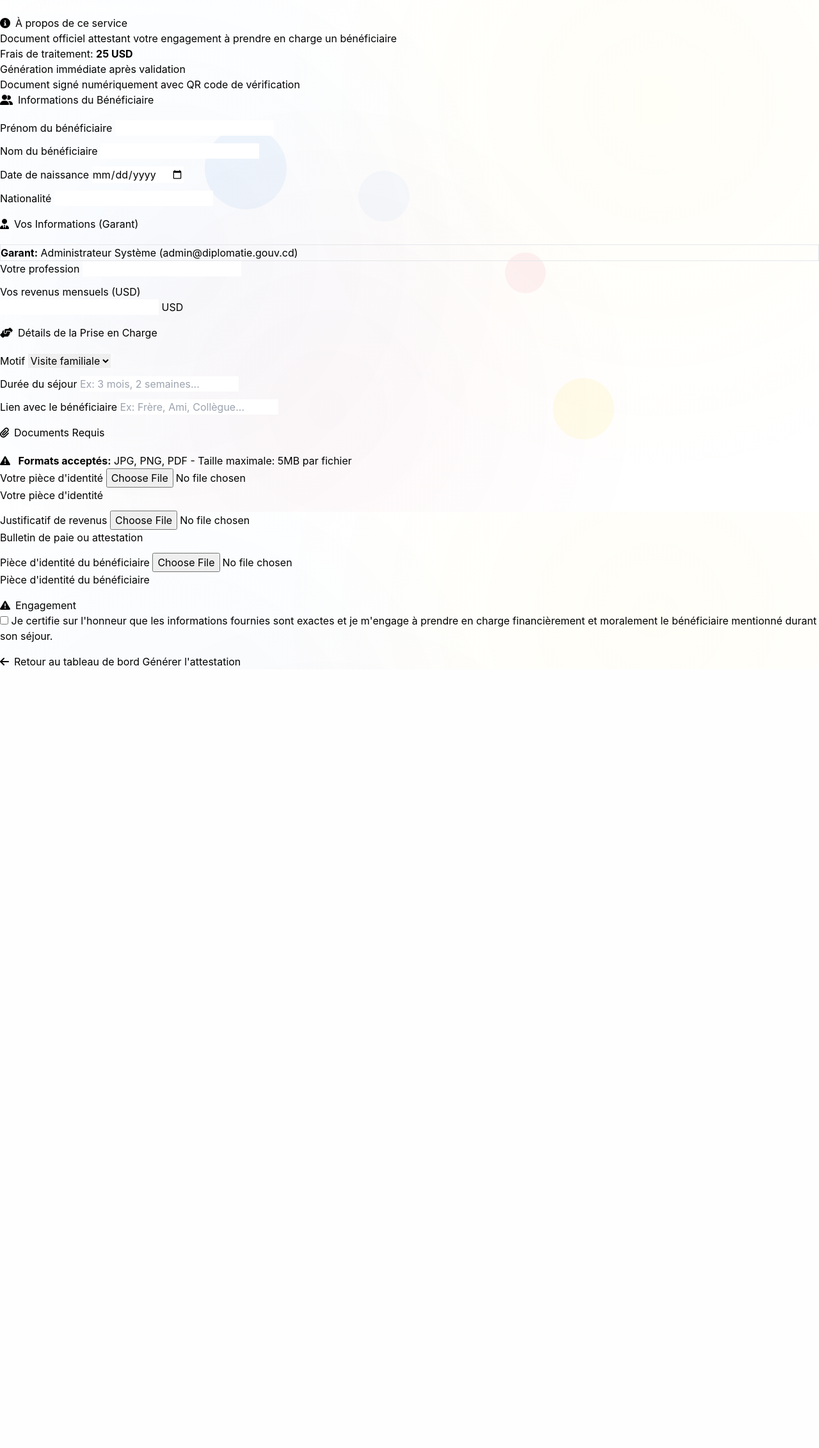
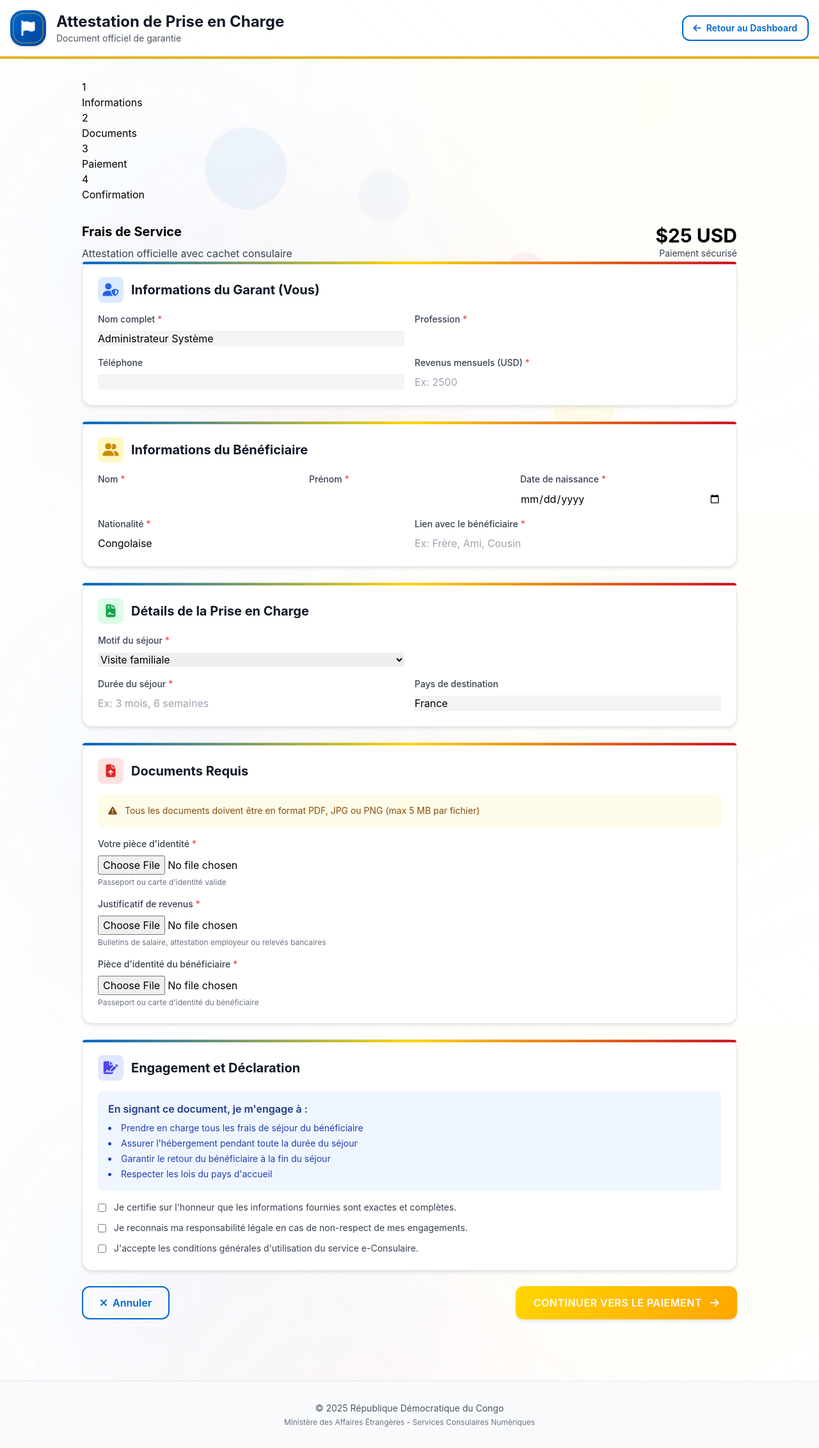
Before and after one commit to moa-digitalagency/ConsulConnect, a Flask app: page /services/care-attestation in a window 1280 px wide. Shown: the whole page at 64% size. Before the commit the page ends 1041 px from the top, so only its background shows below. Run offline with Flask 3, Linux system fonts and the light colour scheme; a user stored in the database is signed in; some libraries are stand-ins or nearby versions.

Commit message:
Update service pages and forms for better user navigation and styling
Refactor the `consular_card` route to remove profile completion check, update service page templates to use `user_dashboard` URL, and introduce a new `care_attestation_corporate.html` template with distinct styling and a step indicator.

Replit-Commit-Author: Agent
Replit-Commit-Session-Id: d0a70888-7530-4bee-9a01-1dbc99a88c0a
Replit-Commit-Checkpoint-Type: full_checkpoint
Replit-Commit-Screenshot-Url: https://storage.googleapis.com/screenshot-production-us-central1/ee96b9f9-639c-4f26-9278-f21e20ab80b9/d0a70888-7530-4bee-9a01-1dbc99a88c0a/5QEHBkn

```diff
--- a/routes.py
+++ b/routes.py
@@ -228,11 +228,6 @@ def user_profile():
 @app.route('/services/consular-card', methods=['GET', 'POST'])
 @login_required
 def consular_card():
-    # Check if profile is complete
-    if not current_user.profile_complete:
-        flash('Veuillez compléter votre profil avant de faire une demande.', 'warning')
-        return redirect(url_for('user_profile'))
-
     form = ConsularCardForm()
     if form.validate_on_submit():
         # Create application
@@ -368,7 +363,7 @@ def care_attestation():
         flash(f'Votre demande a été soumise. Référence: {application.reference_number}', 'success')
         return redirect(url_for('view_application', id=application.id))
 
-    return render_template('services/care_attestation.html', form=form)
+    return render_template('services/care_attestation_corporate.html', form=form)
 
 @app.route('/services/legalizations', methods=['GET', 'POST'])
 @login_required
--- a/templates/services/care_attestation.html
+++ b/templates/services/care_attestation.html
@@ -226,7 +226,7 @@
 
                     <!-- Buttons -->
                     <div class="d-flex justify-content-between">
-                        <a href="{{ url_for('dashboard') }}" class="btn btn-secondary">
+                        <a href="{{ url_for('user_dashboard') }}" class="btn btn-secondary">
                             <i class="fas fa-arrow-left me-2"></i>Retour au tableau de bord
                         </a>
                         {{ form.submit(class="btn btn-success btn-lg") }}
--- /dev/null
+++ b/templates/services/care_attestation_corporate.html
@@ -0,0 +1,432 @@
+{% extends "base.html" %}
+
+{% block title %}Attestation de Prise en Charge - e-Consulaire RDC{% endblock %}
+
+{% block extra_css %}
+<link rel="stylesheet" href="{{ url_for('static', filename='css/corporate.css') }}">
+<style>
+    .step-indicator {
+        display: flex;
+        justify-content: space-between;
+        margin-bottom: 2rem;
+        position: relative;
+    }
+
+    .step-indicator::before {
+        content: '';
+        position: absolute;
+        top: 20px;
+        left: 0;
+        right: 0;
+        height: 2px;
+        background: #E5E7EB;
+        z-index: 0;
+    }
+
+    .step {
+        display: flex;
+        flex-direction: column;
+        align-items: center;
+        position: relative;
+        z-index: 1;
+    }
+
+    .step-circle {
+        width: 40px;
+        height: 40px;
+        border-radius: 50%;
+        background: white;
+        border: 2px solid #E5E7EB;
+        display: flex;
+        align-items: center;
+        justify-content: center;
+        font-weight: bold;
+        margin-bottom: 0.5rem;
+    }
+
+    .step.active .step-circle {
+        background: #FFD700;
+        border-color: #FFD700;
+        color: #333;
+    }
+
+    .step.completed .step-circle {
+        background: #10B981;
+        border-color: #10B981;
+        color: white;
+    }
+
+    .step-label {
+        font-size: 0.875rem;
+        color: #6B7280;
+        text-align: center;
+    }
+
+    .step.active .step-label {
+        color: #FFD700;
+        font-weight: 600;
+    }
+
+    .service-fee {
+        background: linear-gradient(135deg, #FFD700 0%, #FFA500 100%);
+        color: #333;
+        padding: 1.5rem;
+        border-radius: 1rem;
+        margin-bottom: 2rem;
+    }
+</style>
+{% endblock %}
+
+{% block content %}
+<div class="min-h-screen pattern-overlay">
+    <!-- Header Corporate avec Navigation -->
+    <header class="bg-white shadow-sm border-b-4 border-yellow-500">
+        <div class="container mx-auto px-4 py-4">
+            <div class="flex items-center justify-between">
+                <!-- Logo et Titre -->
+                <div class="flex items-center space-x-4">
+                    <div class="logo-corporate w-14 h-14">
+                        <i class="fas fa-flag text-2xl text-white"></i>
+                    </div>
+                    <div>
+                        <h1 class="text-2xl font-bold text-gray-900">Attestation de Prise en Charge</h1>
+                        <p class="text-sm text-gray-600">Document officiel de garantie</p>
+                    </div>
+                </div>
+
+                <!-- Navigation -->
+                <div class="flex items-center space-x-4">
+                    <a href="{{ url_for('user_dashboard') }}" class="btn-corporate-secondary px-4 py-2 text-sm">
+                        <i class="fas fa-arrow-left mr-2"></i>Retour au Dashboard
+                    </a>
+                </div>
+            </div>
+        </div>
+    </header>
+
+    <!-- Contenu Principal -->
+    <div class="container mx-auto px-4 py-8">
+        <div class="max-w-5xl mx-auto">
+
+            <!-- Indicateur de Progression -->
+            <div class="step-indicator mb-8">
+                <div class="step active">
+                    <div class="step-circle">1</div>
+                    <span class="step-label">Informations</span>
+                </div>
+                <div class="step">
+                    <div class="step-circle">2</div>
+                    <span class="step-label">Documents</span>
+                </div>
+                <div class="step">
+                    <div class="step-circle">3</div>
+                    <span class="step-label">Paiement</span>
+                </div>
+                <div class="step">
+                    <div class="step-circle">4</div>
+                    <span class="step-label">Confirmation</span>
+                </div>
+            </div>
+
+            <!-- Information sur les Frais -->
+            <div class="service-fee">
+                <div class="flex items-center justify-between">
+                    <div>
+                        <h3 class="text-xl font-bold mb-2">Frais de Service</h3>
+                        <p class="text-gray-700">Attestation officielle avec cachet consulaire</p>
+                    </div>
+                    <div class="text-right">
+                        <div class="text-3xl font-bold">$25 USD</div>
+                        <p class="text-gray-700 text-sm">Paiement sécurisé</p>
+                    </div>
+                </div>
+            </div>
+
+            <!-- Formulaire -->
+            <form method="POST" enctype="multipart/form-data">
+                {{ form.hidden_tag() }}
+
+                <!-- Informations du Garant (Vous) -->
+                <div class="card-corporate p-6 mb-6 slide-up-corporate">
+                    <h3 class="text-xl font-bold text-gray-900 mb-4 flex items-center">
+                        <div class="w-10 h-10 bg-blue-100 rounded-lg flex items-center justify-center mr-3">
+                            <i class="fas fa-user-shield text-blue-600"></i>
+                        </div>
+                        Informations du Garant (Vous)
+                    </h3>
+
+                    {% if current_user.profile_complete %}
+                    <div class="bg-blue-50 p-3 rounded-lg mb-4">
+                        <p class="text-sm text-blue-800">
+                            <i class="fas fa-info-circle mr-2"></i>
+                            Ces informations sont automatiquement remplies depuis votre profil.
+                        </p>
+                    </div>
+                    {% endif %}
+
+                    <div class="grid grid-cols-1 md:grid-cols-2 gap-4 mb-4">
+                        <div>
+                            <label class="block text-sm font-medium text-gray-700 mb-2">
+                                Nom complet <span class="text-red-500">*</span>
+                            </label>
+                            <input type="text" value="{{ current_user.first_name }} {{ current_user.last_name }}"
+                                   class="form-input-corporate w-full bg-gray-100" readonly>
+                        </div>
+
+                        <div>
+                            <label class="block text-sm font-medium text-gray-700 mb-2">
+                                Profession <span class="text-red-500">*</span>
+                            </label>
+                            {{ form.guarantor_profession(class="form-input-corporate w-full", value=current_user.profession or '') }}
+                        </div>
+                    </div>
+
+                    <div class="grid grid-cols-1 md:grid-cols-2 gap-4">
+                        <div>
+                            <label class="block text-sm font-medium text-gray-700 mb-2">
+                                Téléphone
+                            </label>
+                            <input type="tel" value="{{ current_user.phone or '' }}"
+                                   class="form-input-corporate w-full bg-gray-100" readonly>
+                        </div>
+
+                        <div>
+                            <label class="block text-sm font-medium text-gray-700 mb-2">
+                                Revenus mensuels (USD) <span class="text-red-500">*</span>
+                            </label>
+                            {{ form.guarantor_income(class="form-input-corporate w-full", placeholder="Ex: 2500") }}
+                        </div>
+                    </div>
+                </div>
+
+                <!-- Informations du Bénéficiaire -->
+                <div class="card-corporate p-6 mb-6 slide-up-corporate" style="animation-delay: 0.1s;">
+                    <h3 class="text-xl font-bold text-gray-900 mb-4 flex items-center">
+                        <div class="w-10 h-10 bg-yellow-100 rounded-lg flex items-center justify-center mr-3">
+                            <i class="fas fa-user-friends text-yellow-600"></i>
+                        </div>
+                        Informations du Bénéficiaire
+                    </h3>
+
+                    <div class="grid grid-cols-1 md:grid-cols-3 gap-4 mb-4">
+                        <div>
+                            <label class="block text-sm font-medium text-gray-700 mb-2">
+                                Nom <span class="text-red-500">*</span>
+                            </label>
+                            {{ form.beneficiary_last_name(class="form-input-corporate w-full") }}
+                        </div>
+
+                        <div>
+                            <label class="block text-sm font-medium text-gray-700 mb-2">
+                                Prénom <span class="text-red-500">*</span>
+                            </label>
+                            {{ form.beneficiary_first_name(class="form-input-corporate w-full") }}
+                        </div>
+
+                        <div>
+                            <label class="block text-sm font-medium text-gray-700 mb-2">
+                                Date de naissance <span class="text-red-500">*</span>
+                            </label>
+                            {{ form.beneficiary_birth_date(class="form-input-corporate w-full") }}
+                        </div>
+                    </div>
+
+                    <div class="grid grid-cols-1 md:grid-cols-2 gap-4">
+                        <div>
+                            <label class="block text-sm font-medium text-gray-700 mb-2">
+                                Nationalité <span class="text-red-500">*</span>
+                            </label>
+                            {{ form.beneficiary_nationality(class="form-input-corporate w-full", value="Congolaise") }}
+                        </div>
+
+                        <div>
+                            <label class="block text-sm font-medium text-gray-700 mb-2">
+                                Lien avec le bénéficiaire <span class="text-red-500">*</span>
+                            </label>
+                            {{ form.relationship(class="form-input-corporate w-full", placeholder="Ex: Frère, Ami, Cousin") }}
+                        </div>
+                    </div>
+                </div>
+
+                <!-- Détails de la Prise en Charge -->
+                <div class="card-corporate p-6 mb-6 slide-up-corporate" style="animation-delay: 0.2s;">
+                    <h3 class="text-xl font-bold text-gray-900 mb-4 flex items-center">
+                        <div class="w-10 h-10 bg-green-100 rounded-lg flex items-center justify-center mr-3">
+                            <i class="fas fa-file-contract text-green-600"></i>
+                        </div>
+                        Détails de la Prise en Charge
+                    </h3>
+
+                    <div class="grid grid-cols-1 md:grid-cols-2 gap-4 mb-4">
+                        <div>
+                            <label class="block text-sm font-medium text-gray-700 mb-2">
+                                Motif du séjour <span class="text-red-500">*</span>
+                            </label>
+                            {{ form.purpose(class="form-input-corporate w-full", onchange="toggleOtherPurpose()") }}
+                        </div>
+
+                        <div id="otherPurposeField" style="display: none;">
+                            <label class="block text-sm font-medium text-gray-700 mb-2">
+                                Préciser le motif
+                            </label>
+                            {{ form.purpose_other(class="form-input-corporate w-full") }}
+                        </div>
+                    </div>
+
+                    <div class="grid grid-cols-1 md:grid-cols-2 gap-4">
+                        <div>
+                            <label class="block text-sm font-medium text-gray-700 mb-2">
+                                Durée du séjour <span class="text-red-500">*</span>
+                            </label>
+                            {{ form.duration(class="form-input-corporate w-full", placeholder="Ex: 3 mois, 6 semaines") }}
+                        </div>
+
+                        <div>
+                            <label class="block text-sm font-medium text-gray-700 mb-2">
+                                Pays de destination
+                            </label>
+                            <input type="text" value="{{ current_user.adresse_pays or 'France' }}"
+                                   class="form-input-corporate w-full bg-gray-100" readonly>
+                        </div>
+                    </div>
+                </div>
+
+                <!-- Documents Requis -->
+                <div class="card-corporate p-6 mb-6 slide-up-corporate" style="animation-delay: 0.3s;">
+                    <h3 class="text-xl font-bold text-gray-900 mb-4 flex items-center">
+                        <div class="w-10 h-10 bg-red-100 rounded-lg flex items-center justify-center mr-3">
+                            <i class="fas fa-file-upload text-red-600"></i>
+                        </div>
+                        Documents Requis
+                    </h3>
+
+                    <div class="bg-yellow-50 p-4 rounded-lg mb-4">
+                        <p class="text-sm text-yellow-800">
+                            <i class="fas fa-exclamation-triangle mr-2"></i>
+                            Tous les documents doivent être en format PDF, JPG ou PNG (max 5 MB par fichier)
+                        </p>
+                    </div>
+
+                    <div class="space-y-4">
+                        <div>
+                            <label class="block text-sm font-medium text-gray-700 mb-2">
+                                Votre pièce d'identité <span class="text-red-500">*</span>
+                            </label>
+                            {{ form.guarantor_identity(class="form-input-corporate w-full") }}
+                            <p class="text-xs text-gray-500 mt-1">Passeport ou carte d'identité valide</p>
+                        </div>
+
+                        <div>
+                            <label class="block text-sm font-medium text-gray-700 mb-2">
+                                Justificatif de revenus <span class="text-red-500">*</span>
+                            </label>
+                            {{ form.income_proof(class="form-input-corporate w-full") }}
+                            <p class="text-xs text-gray-500 mt-1">Bulletins de salaire, attestation employeur ou relevés bancaires</p>
+                        </div>
+
+                        <div>
+                            <label class="block text-sm font-medium text-gray-700 mb-2">
+                                Pièce d'identité du bénéficiaire <span class="text-red-500">*</span>
+                            </label>
+                            {{ form.beneficiary_identity(class="form-input-corporate w-full") }}
+                            <p class="text-xs text-gray-500 mt-1">Passeport ou carte d'identité du bénéficiaire</p>
+                        </div>
+                    </div>
+                </div>
+
+                <!-- Engagement et Déclaration -->
+                <div class="card-corporate p-6 mb-6 slide-up-corporate" style="animation-delay: 0.4s;">
+                    <h3 class="text-xl font-bold text-gray-900 mb-4 flex items-center">
+                        <div class="w-10 h-10 bg-indigo-100 rounded-lg flex items-center justify-center mr-3">
+                            <i class="fas fa-file-signature text-indigo-600"></i>
+                        </div>
+                        Engagement et Déclaration
+                    </h3>
+
+                    <div class="bg-blue-50 p-4 rounded-lg mb-4">
+                        <h4 class="font-semibold text-blue-900 mb-2">En signant ce document, je m'engage à :</h4>
+                        <ul class="list-disc list-inside text-sm text-blue-800 space-y-1">
+                            <li>Prendre en charge tous les frais de séjour du bénéficiaire</li>
+                            <li>Assurer l'hébergement pendant toute la durée du séjour</li>
+                            <li>Garantir le retour du bénéficiaire à la fin du séjour</li>
+                            <li>Respecter les lois du pays d'accueil</li>
+                        </ul>
+                    </div>
+
+                    <div class="space-y-3">
+                        <label class="flex items-start">
+                            <input type="checkbox" name="declaration_accuracy" class="mt-1 mr-3" required>
+                            <span class="text-sm text-gray-700">
+                                Je certifie sur l'honneur que les informations fournies sont exactes et complètes.
+                            </span>
+                        </label>
+
+                        <label class="flex items-start">
+                            <input type="checkbox" name="declaration_engagement" class="mt-1 mr-3" required>
+                            <span class="text-sm text-gray-700">
+                                Je reconnais ma responsabilité légale en cas de non-respect de mes engagements.
+                            </span>
+                        </label>
+
+                        <label class="flex items-start">
+                            <input type="checkbox" name="declaration_terms" class="mt-1 mr-3" required>
+                            <span class="text-sm text-gray-700">
+                                J'accepte les conditions générales d'utilisation du service e-Consulaire.
+                            </span>
+                        </label>
+                    </div>
+                </div>
+
+                <!-- Boutons d'action -->
+                <div class="flex justify-between">
+                    <a href="{{ url_for('user_dashboard') }}" class="btn-corporate-secondary">
+                        <i class="fas fa-times mr-2"></i>Annuler
+                    </a>
+                    <button type="submit" class="btn-corporate-primary" style="background: linear-gradient(135deg, #FFD700 0%, #FFA500 100%); border: none;">
+                        Continuer vers le paiement <i class="fas fa-arrow-right ml-2"></i>
+                    </button>
+                </div>
+            </form>
+        </div>
+    </div>
+
+    <!-- Footer -->
+    <footer class="mt-16 bg-gray-50 border-t">
+        <div class="container mx-auto px-4 py-8">
+            <div class="text-center">
+                <p class="text-sm text-gray-600">&copy; 2025 République Démocratique du Congo</p>
+                <p class="text-xs text-gray-500 mt-1">Ministère des Affaires Étrangères - Services Consulaires Numériques</p>
+            </div>
+        </div>
+    </footer>
+</div>
+
+<script>
+function toggleOtherPurpose() {
+    const purposeSelect = document.querySelector('[name="purpose"]');
+    const otherField = document.getElementById('otherPurposeField');
+
+    if (purposeSelect.value === 'autre') {
+        otherField.style.display = 'block';
+    } else {
+        otherField.style.display = 'none';
+    }
+}
+
+// Preview des fichiers uploadés
+document.querySelectorAll('input[type="file"]').forEach(input => {
+    input.addEventListener('change', function() {
+        const fileName = this.files[0]?.name;
+        if (fileName) {
+            const label = this.previousElementSibling;
+            if (label && label.tagName === 'LABEL') {
+                const existingCheck = label.querySelector('.text-green-600');
+                if (!existingCheck) {
+                    label.innerHTML += ` <span class="text-green-600">✓ ${fileName}</span>`;
+                }
+            }
+        }
+    });
+});
+</script>
+{% endblock %}
--- a/templates/services/legalizations.html
+++ b/templates/services/legalizations.html
@@ -192,7 +192,7 @@
 
                     <!-- Buttons -->
                     <div class="d-flex justify-content-between">
-                        <a href="{{ url_for('dashboard') }}" class="btn btn-secondary">
+                        <a href="{{ url_for('user_dashboard') }}" class="btn btn-secondary">
                             <i class="fas fa-arrow-left me-2"></i>Retour au tableau de bord
                         </a>
                         {{ form.submit(class="btn btn-warning btn-lg") }}
--- a/templates/services/other_documents.html
+++ b/templates/services/other_documents.html
@@ -219,7 +219,7 @@
 
                     <!-- Buttons -->
                     <div class="d-flex justify-content-between">
-                        <a href="{{ url_for('dashboard') }}" class="btn btn-secondary">
+                        <a href="{{ url_for('user_dashboard') }}" class="btn btn-secondary">
                             <i class="fas fa-arrow-left me-2"></i>Retour au tableau de bord
                         </a>
                         {{ form.submit(class="btn btn-secondary btn-lg") }}
```
